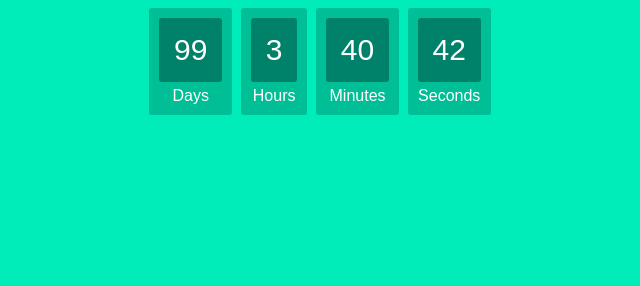
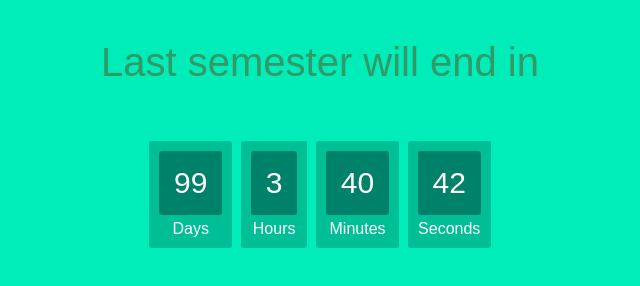
Before and after one commit to rishabhrbs96/rishabhrbs96.github.io, a plain HTML site: page timeleft.html in a window 1280 px wide. Shown: the whole page, without its empty margins (320-960 px from the left). Drawn offline with Linux system fonts and the light colour scheme.

Commit message:
updating timeleft.html

```diff
--- a/timeleft.html
+++ b/timeleft.html
@@ -50,8 +50,11 @@ h1{
 	font-size: 16px;
 }
 </style>
+<title>Tic - Tok</title>
 </head>
 <body>
+<h1>Last semester will end in</h1>
+<br><br>
 <div id="clockdiv">
  <div>
     <span id="days"></span>
```
